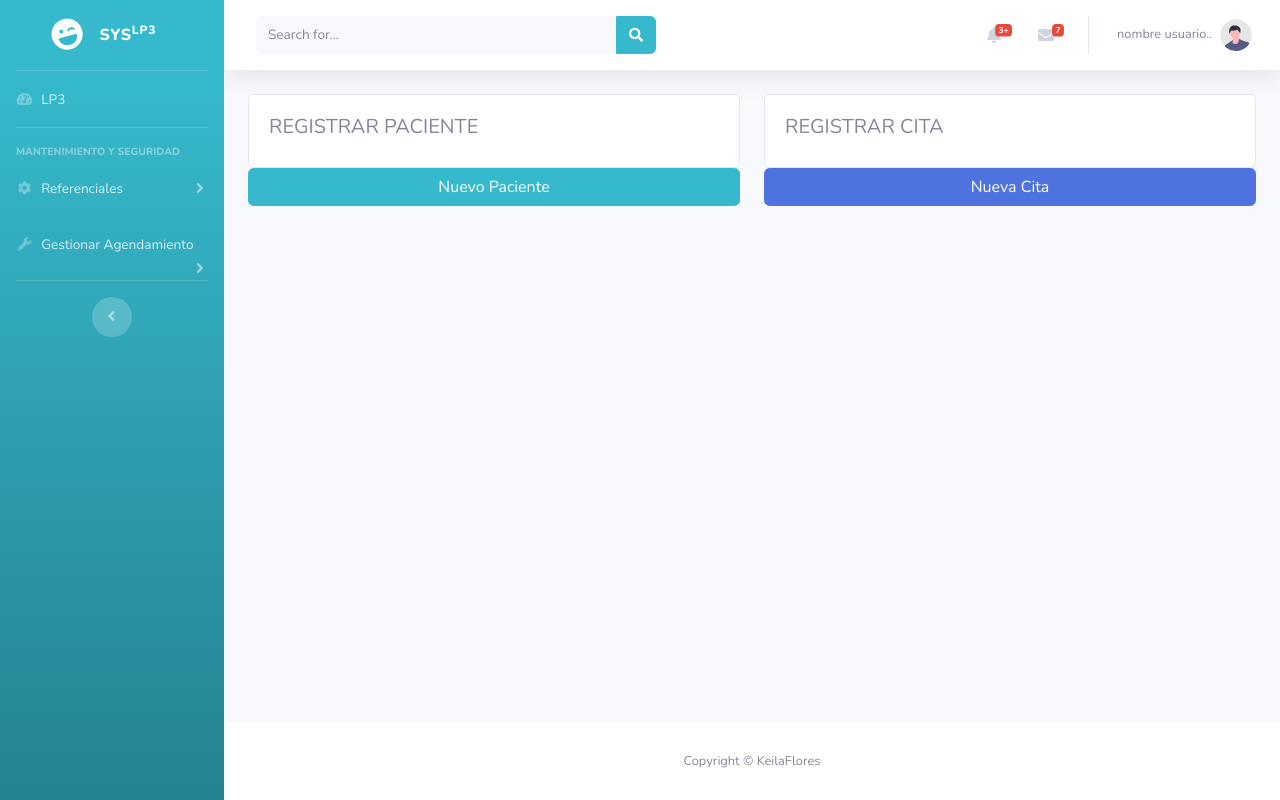
After one commit to keilaflores889/proyecto-lp3, a Flask app: page /agendamientos/cita/vistaAGENDAR-index in a window 1280 px wide. The commit adds this page. Run offline with Flask 3, Linux system fonts and the light colour scheme; some libraries are stand-ins or nearby versions.

Commit message:
cambios en vista agendar

```diff
--- a/app/__init__.py
+++ b/app/__init__.py
@@ -26,7 +26,7 @@ from app.rutas.referenciales.diagnostico.diagnostico_routes import diagmod  #dia
 from app.rutas.Agendamiento.cita.cita_routes import citamod   # Cita
 from app.rutas.Agendamiento.paciente.paciente_routes import paciemod
 from app.rutas.Agendamiento.consulta.consulta_routes import consumod
-
+from app.rutas.Agendamiento.vistaAGENDAR.vistaAGENDAR_routes import vistagendamod
 
 # registrar referenciales
 modulo0 = '/referenciales'
@@ -53,6 +53,7 @@ modulo0 = '/agendamientos'
 app.register_blueprint(citamod, url_prefix=f'{modulo0}/cita')  # cita
 app.register_blueprint(paciemod, url_prefix=f'{modulo0}/cita')  # cita
 app.register_blueprint(consumod, url_prefix=f'{modulo0}/cita')  # cita
+app.register_blueprint(vistagendamod, url_prefix=f'{modulo0}/cita')  # cita
 
 #ciudad
 from app.rutas.referenciales.ciudad.ciudad_api import ciuapi
--- /dev/null
+++ b/app/rutas/Agendamiento/vistaAGENDAR/templates/vistaAGENDAR-index.html
@@ -0,0 +1,40 @@
+{% extends 'base.html' %}
+
+
+{% block contenido %}
+<div class="row">
+  <div class="col-md-6">
+      <div class="card">
+          <div class="card-body">
+              <h5>REGISTRAR PACIENTE</h5>
+          </div>
+      </div>
+  </div>
+  <div class="col-md-6">
+      <div class="card">
+          <div class="card-body">
+              <h5>REGISTRAR CITA</h5>
+          </div>
+      </div>
+  </div>
+</div>
+
+<div class="row my-6">
+    <div class="col-md-6">
+      <a href="{{ url_for('paciente.pacienteIndex') }}" class="btn btn-info btn-block" id="btnNuevoPaciente">Nuevo Paciente</a>
+    </div>
+
+    <div class="col-md-6">
+      <a href="{{ url_for('consulta.consultaIndex') }}" class="btn btn-primary btn-block" id="btnNuevaCita">Nueva Cita</a>
+    </div>
+  </div>
+
+
+
+
+<!-- Librerías de jQuery y jQuery UI -->
+<link rel="stylesheet" href="https://code.jquery.com/ui/1.12.1/themes/base/jquery-ui.css">
+<script src="https://code.jquery.com/jquery-3.6.0.min.js"></script>
+<script src="https://code.jquery.com/ui/1.12.1/jquery-ui.min.js"></script>
+
+{% endblock %}
--- /dev/null
+++ b/app/rutas/Agendamiento/vistaAGENDAR/vistaAGENDAR_routes.py
@@ -0,0 +1,7 @@
+from flask import Blueprint, render_template
+
+vistagendamod = Blueprint('vistaAGENDAR', __name__, template_folder='templates')
+
+@vistagendamod.route('/vistaAGENDAR-index')
+def vistaAGENDARIndex():
+    return render_template('vistaAGENDAR-index.html')
--- a/app/rutas/login/templates/vista-index.html
+++ b/app/rutas/login/templates/vista-index.html
@@ -83,7 +83,7 @@ lp3
         </div>
 
             <div class="button-container">
-                <a class="large-button" href="{{ url_for('cita.citaIndex') }}">Agendamiento Médico</a>
+                <a class="large-button" href="{{ url_for('vistaAGENDAR.vistaAGENDARIndex') }}">Agendamiento Médico</a>
             </div>
     </div>
 </head>
```
Also changed, not shown: app/rutas/Agendamiento/vistaAGENDAR/__init__.py (added).
